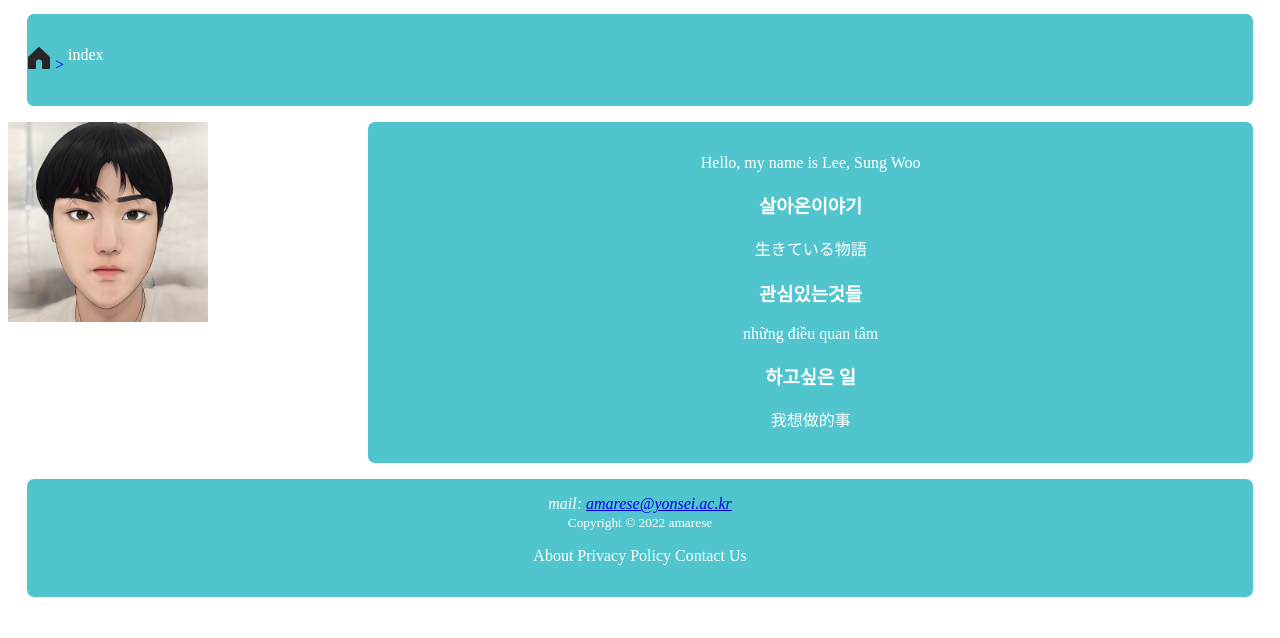
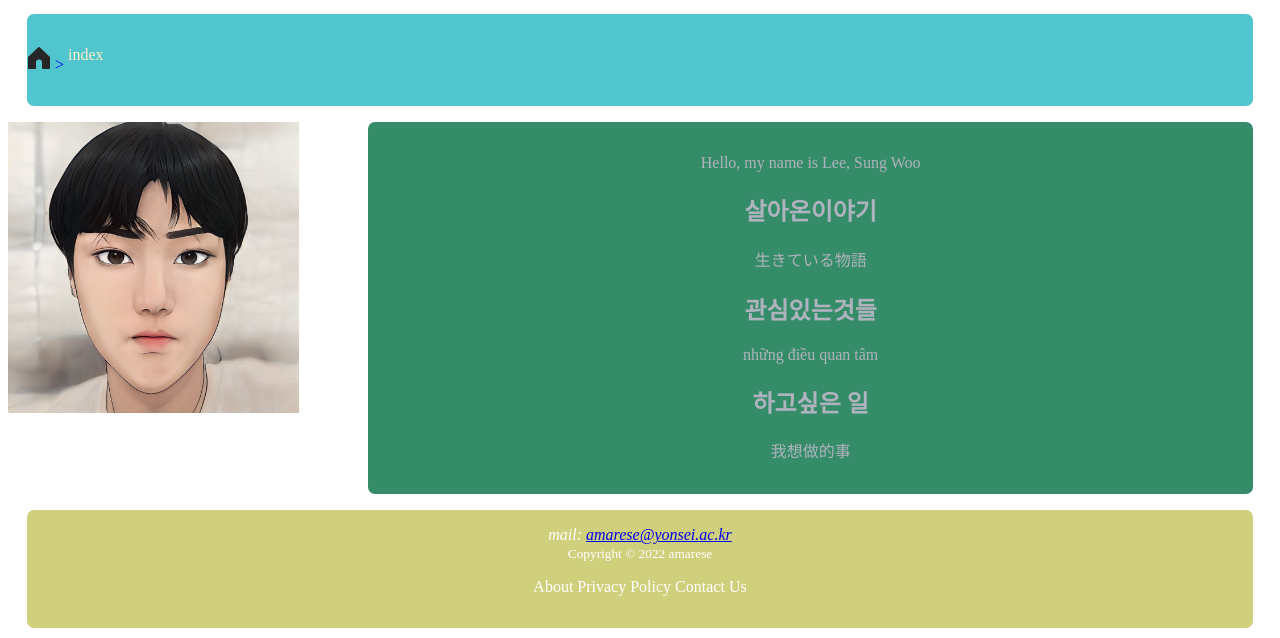
Before and after one commit to shawnlee427/shawnlee427.github.io, a plain HTML site: page index.html in a window 1280 px wide. Shown: the part 162-800 px from the top of the page. Drawn offline with Linux system fonts and the light colour scheme.

Commit message:
update layout

```diff
--- a/index.css
+++ b/index.css
@@ -1,36 +1,9 @@
-header,
-nav,
-section,
-footer {
-  background: #51c5cd;
-  border-radius: 7px;
+header {
+  border-radius: 14px;
   color: #fff;
   margin: 0 1.5% 1em 1.5%;
   padding: 1em 0em;
   text-align: center;
-}
-
-main,
-aside {
-  min-height: 7em;
-}
-
-section {
-  float: right;
-  width: 70%;
-}
-
-aside {
-  float: left;
-  width: 23%;
-}
-
-footer {
-  clear: both;
-  margin-bottom: 0;
-}
-
-header {
   background: no-repeat left/cover url(bg.jpg);
   display: flex;
   height: 120px;
@@ -45,6 +18,47 @@ header>h1 {
   margin: 2%;
 }
 
+nav {
+  background: #51c5cd;
+  border-radius: 7px;
+  color: rgb(245, 239, 197);
+  margin: 0 1.5% 1em 1.5%;
+  padding: 1em 0em;
+  text-align: center;
+}
+
+main {
+  background: #358c68;
+  border-radius: 7px;
+  color: rgb(175, 179, 190);
+  margin: 0 1.5% 1em 1.5%;
+  padding: 1em 0em;
+  text-align: center;
+  float: right;
+  width: 70%;
+  min-height: 7em;
+}
+
+footer {
+  background: #d0cf7c;
+  border-radius: 7px;
+  color: #fff;
+  margin: 0 1.5% 1em 1.5%;
+  padding: 1em 0em;
+  text-align: center;
+  clear: both;
+  margin-bottom: 0;
+}
+
+aside {
+  float: left;
+  width: 23%;
+  min-height: 7em;
+}
+
+footer {
+}
+
 ol {
   display: flex;
   list-style: none;
--- a/index.html
+++ b/index.html
@@ -1,10 +1,12 @@
 <!DOCTYPE html>
 <html lang="ko" itemscope itemtype="https://schema.org/WebPage">
+
 <head>
     <meta charset="UTF-8">
     <title>Shawn, Who am I</title>
     <link rel="stylesheet" href="index.css">
 </head>
+
 <body>
     <header>
         <h1>Shawn Lee, Introduction</h1>
@@ -12,15 +14,19 @@
     <nav>
         <ol>
             <li>
-              <a href="#"><svg color="#262626" fill="#262626" height="24" role="img" viewBox="0 0 24 24" width="24"><path d="M22 23h-6.001a1 1 0 01-1-1v-5.455a2.997 2.997 0 10-5.993 0V22a1 1 0 01-1 1H2a1 1 0 01-1-1V11.543a1.002 1.002 0 01.31-.724l10-9.543a1.001 1.001 0 011.38 0l10 9.543a1.002 1.002 0 01.31.724V22a1 1 0 01-1 1z"></path></svg></a>
+                <a href="#"><svg color="#262626" fill="#262626" height="24" role="img" viewBox="0 0 24 24" width="24">
+                        <path
+                            d="M22 23h-6.001a1 1 0 01-1-1v-5.455a2.997 2.997 0 10-5.993 0V22a1 1 0 01-1 1H2a1 1 0 01-1-1V11.543a1.002 1.002 0 01.31-.724l10-9.543a1.001 1.001 0 011.38 0l10 9.543a1.002 1.002 0 01.31.724V22a1 1 0 01-1 1z">
+                        </path>
+                    </svg></a>
             </li>
             <li>index</li>
         </ol>
     </nav>
     <aside>
-    <img src="cv.jpg" width="200px">
+        <img src="cv.jpg" width="100%">
     </aside>
-  <section>
+    <main>
         <p>Hello, my name is Lee, Sung Woo</p>
         <article>
             <h1>살아온이야기</h1>
@@ -30,11 +36,12 @@
             <h1>하고싶은 일</h1>
             <p>我想做的事</p>
         </article>
-  </section>
+    </main>
     <footer>
         <address>mail: <a href="mailto:amarese@yonsei.ac.kr">amarese@yonsei.ac.kr</a></address>
         <small>Copyright &copy; 2022 amarese</small>
         <p>About Privacy Policy Contact Us</p>
     </footer>
 </body>
+
 </html>
```
Lines whose indentation alone changed are shown as unchanged.
